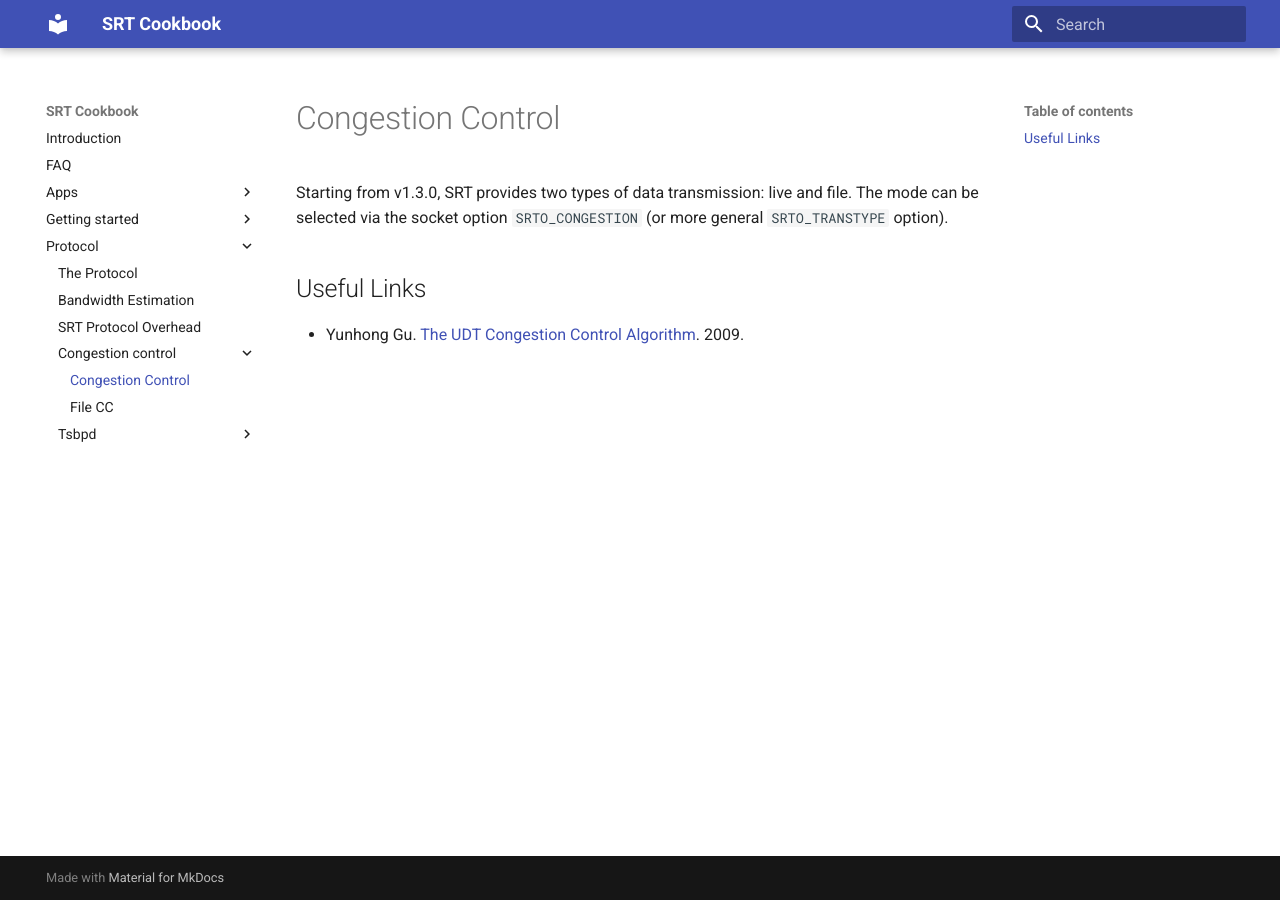
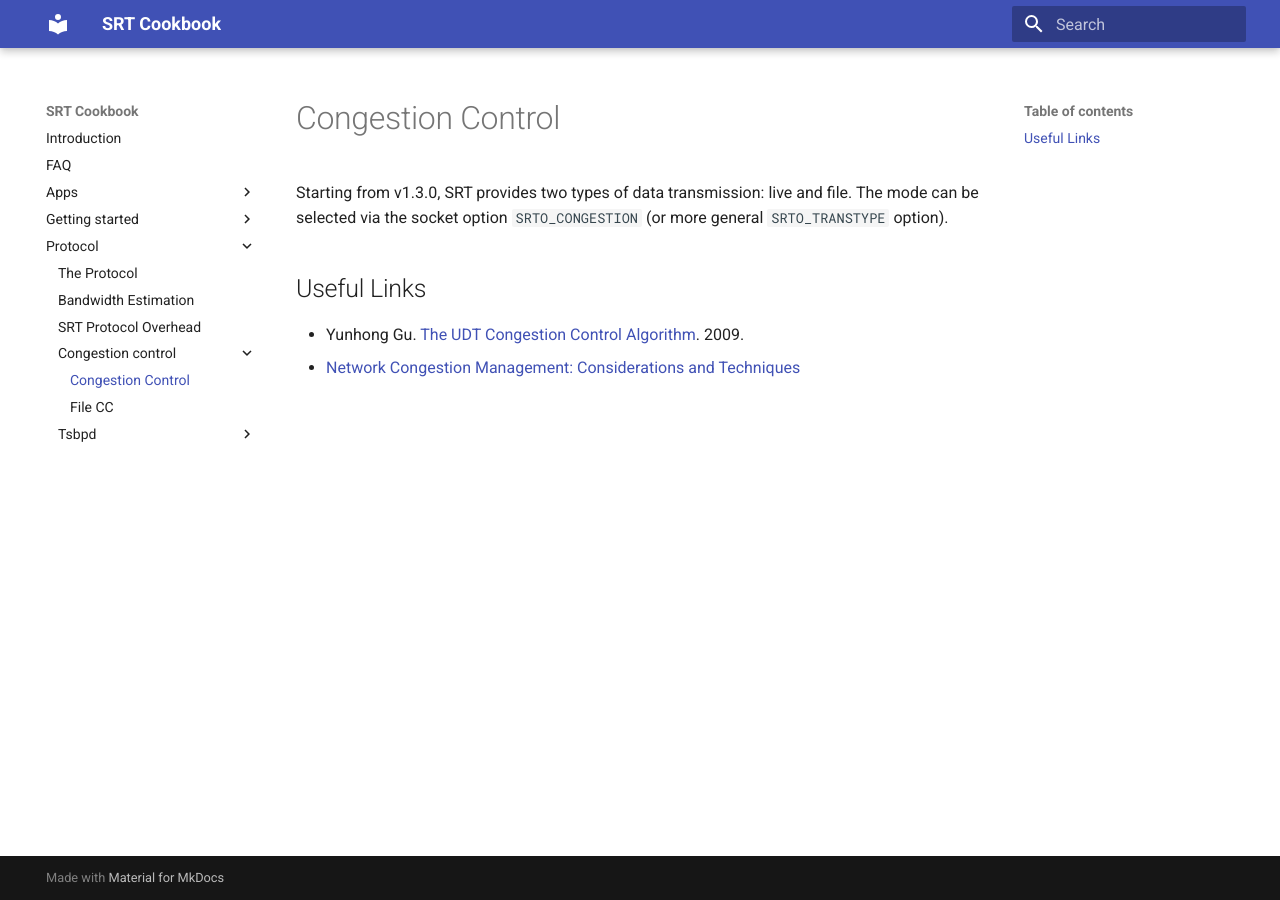
Before and after one commit to SRTLab/srt-cookbook, an MkDocs documentation site: the page built from docs/protocol/congestion-control/README.md, in a window 1280 px wide. Built offline with MkDocs 1.6.1 and Material for MkDocs 9.7.7, drawn with Linux system fonts in a browser that asks for light colours.

Commit message:
Added CC reference

```diff
--- a/docs/protocol/congestion-control/README.md
+++ b/docs/protocol/congestion-control/README.md
@@ -5,3 +5,4 @@ Starting from v1.3.0, SRT provides two types of data transmission: live and file
 ## Useful Links
 
 * Yunhong Gu. [The UDT Congestion Control Algorithm](http://www.jenkinssoftware.com/raknet/manual/congestioncontrol.html). 2009.
+* [Network Congestion Management: Considerations and Techniques](https://www.sandvine.com/hubfs/downloads/archive/whitepaper-network-congestion-management.pdf)
```
